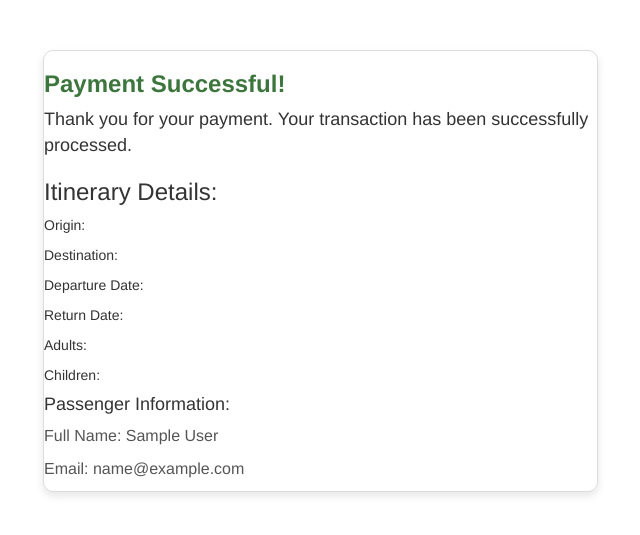
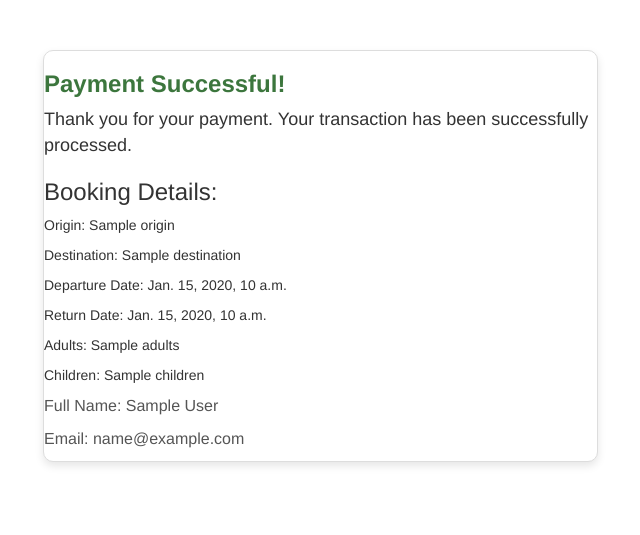
Before and after one commit to Nicknjano/airplane_management_system, a Django app: template airline_management/templates/payment_success.html in a window 1280 px wide. Shown: the top 535 px of the page, without its empty margins (27-667 px from the left). Run offline with Django 5.2, Linux system fonts and the light colour scheme; the template is opened without the code that fills it: most values are stand-ins (such as "Sample title", 1, 10 or a date in 2020); some libraries are stand-ins or nearby versions.

Commit message:
Update payment_success.html

```diff
--- a/airline_management/templates/payment_success.html
+++ b/airline_management/templates/payment_success.html
@@ -22,26 +22,25 @@
                     <div class="card-body">
                         <h2 class="card-title text-success">Payment Successful!</h2>
                         <p class="card-text">Thank you for your payment. Your transaction has been successfully processed.</p>
-                        <!-- Display itinerary details here -->
-                        <h3>Itinerary Details:</h3>
-                        <p>Origin: {{ form.origin.value }}</p>
-                        <p>Destination: {{ form.destination.value }}</p>
-                        <p>Departure Date: {{ form.departure_date.value }}</p>
-                        <p>Return Date: {{ form.return_date.value }}</p>
-                        <p>Adults: {{ form.adults.value }}</p>
-                        <p>Children: {{ form.children.value }}</p>
+
+                        <!-- Display booking details here -->
+                        <h3>Booking Details:</h3>
+                        <p>Origin: {{ booking.origin }}</p>
+                        <p>Destination: {{ booking.destination }}</p>
+                        <p>Departure Date: {{ booking.departure_date }}</p>
+                        <p>Return Date: {{ booking.return_date }}</p>
+                        <p>Adults: {{ booking.adults }}</p>
+                        <p>Children: {{ booking.children }}</p>
+
                         <!-- Loop through adult passengers and display their details -->
-                        <h4>Passenger Information:</h4>
                         <ul>
-                            {% for passenger in adult_passengers %}
+                            {% for passenger in booking.passenger_set.all %}
                             <li>Full Name: {{ passenger.full_name }}</li>
                             <li>Email: {{ passenger.email }}</li>
                             {% endfor %}
                         </ul>
+                    </div>
 
-
-
-                    </div>
 
                 </div>
             </div>
```
